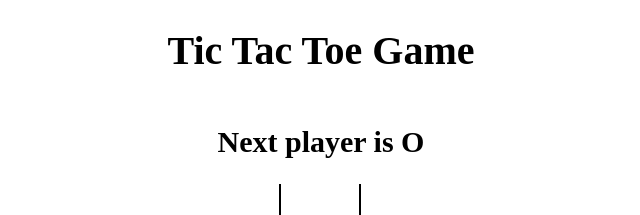
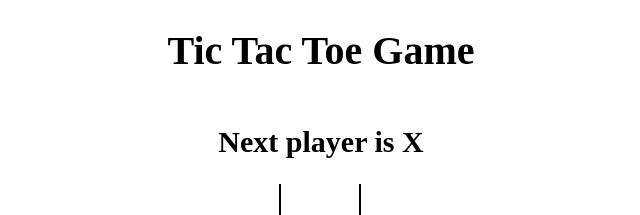
Before and after one commit to Diganta19/tictactoe, a React (Vite) app: page / in a window 1280 px wide. Shown: the top 215 px of the page, without its empty margins (319-959 px from the left). Built offline with nearby package versions, Linux system fonts and the light colour scheme; the HTML template or start-up script is replaced by a standard one.

Commit message:
history functionality added

```diff
--- a/src/App.jsx
+++ b/src/App.jsx
@@ -5,36 +5,42 @@
 import './styles/root.scss';
 
 const App = () => {
-  const [board, setBoard] = useState(Array(9).fill(null));
-  const [isXnext, setXnext] = useState(false);
+  const [history, setHistory] = useState([
+    { board: Array(9).fill(null), isXnext: true },
+  ]);
+  const [currentMove, setCurrentMove] = useState(0);
 
-  const winner = calculateWinner(board);
+  const current = history[currentMove];
+  const winner = calculateWinner(current.board);
 
   const message = winner
     ? `Winner is ${winner}`
-    : `Next player is ${isXnext ? 'X' : 'O'}`;
+    : `Next player is ${current.isXnext ? 'X' : 'O'}`;
 
   const handelOnClick = position => {
-    if (board[position] || winner) {
+    if (current.board[position] || winner) {
       return;
     }
 
-    setBoard(prev => {
-      return prev.map((valueXorO, pos) => {
+    setHistory(prev => {
+      const last = prev[prev.length - 1];
+
+      const newBoard = last.board.map((valueXorO, pos) => {
         if (pos === position) {
-          return isXnext ? 'X' : 'O';
+          return last.isXnext ? 'X' : 'O';
         }
         return valueXorO;
       });
+      return prev.concat({ board: newBoard, isXnext: !last.isXnext });
     });
-    setXnext(prev => !prev);
+    setCurrentMove(prev => prev + 1);
   };
 
   return (
     <div className="app">
       <h1>Tic Tac Toe Game</h1>
       <h2>{message}</h2>
-      <Board handelOnClick={handelOnClick} board={board} />
+      <Board handelOnClick={handelOnClick} board={current.board} />
     </div>
   );
 };
```
